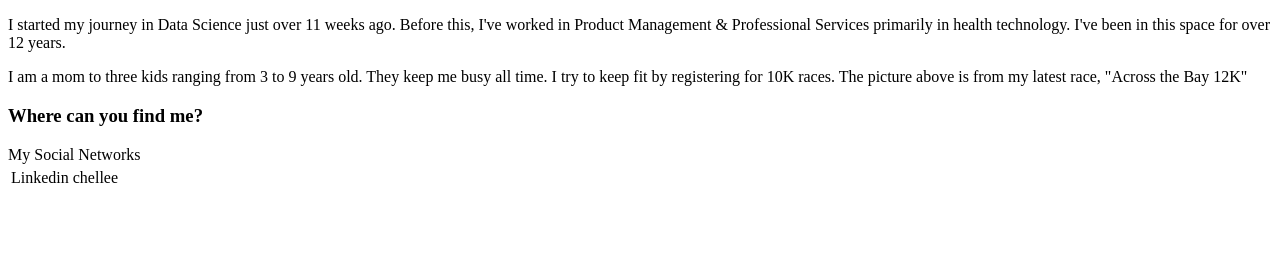
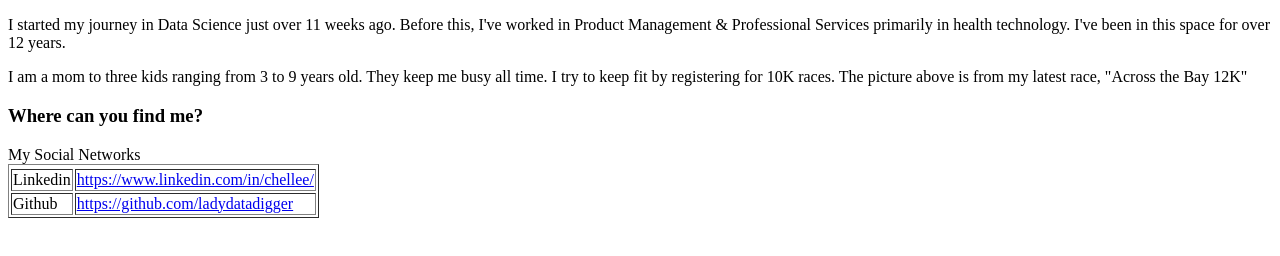
Before and after one commit to ladydatadigger/ladydatadigger.github.io, a plain HTML site: page index.html in a window 1280 px wide. Shown: the part 364-620 px from the top of the page. Drawn offline with Linux system fonts and the light colour scheme.

Commit message:
added href links to social media

```diff
--- a/index.html
+++ b/index.html
@@ -23,14 +23,13 @@
   </p>
 
   <h3>Where can you find me?</h3>
-  <p>
-    <table>
-      <thead>
+    <table border="1">
+      <thead border="1">
         <tr>My Social Networks</tr>
       </thead>
       <tbody>
-        <tr><td>Linkedin</td><td>chellee</td></tr>
-
+        <tr><td>Linkedin</td><td><a href="https://www.linkedin.com/in/chellee/" target="_blank">https://www.linkedin.com/in/chellee/</a></td></tr>
+        <tr><td>Github<td><a href="https://github.com/ladydatadigger" target="_blank">https://github.com/ladydatadigger</a></td></tr>
       </tbody>
       <tfoot>
 
@@ -38,9 +37,6 @@
 
     </table>
 
-
-  </p>
-
 </body>
 
 </html>
```
